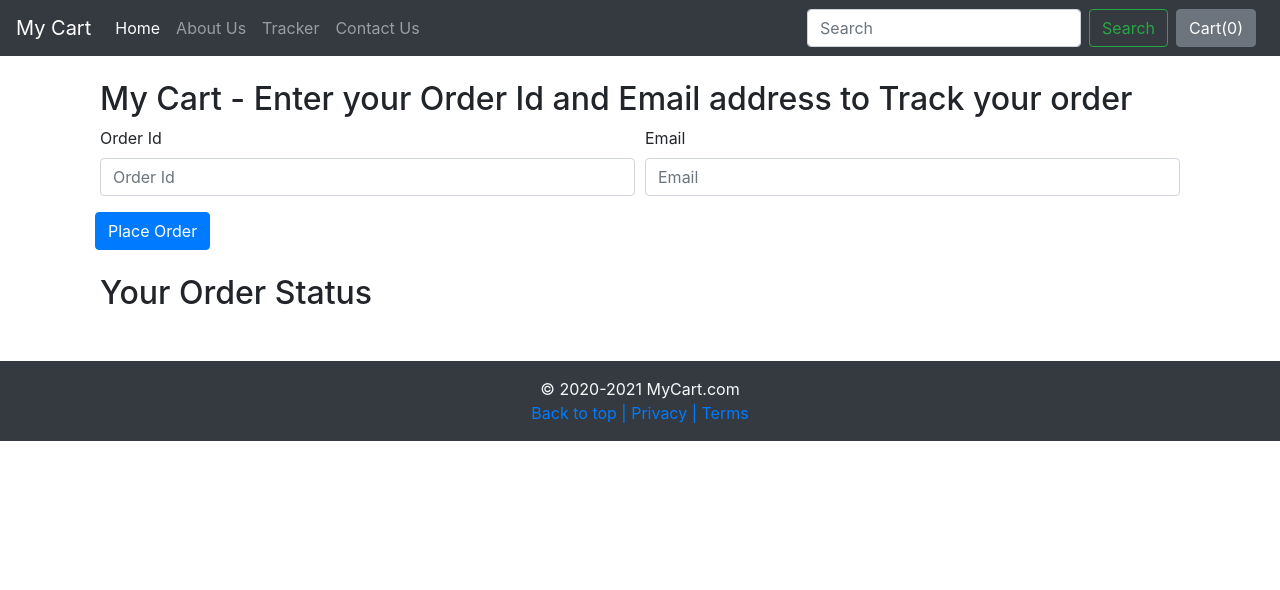
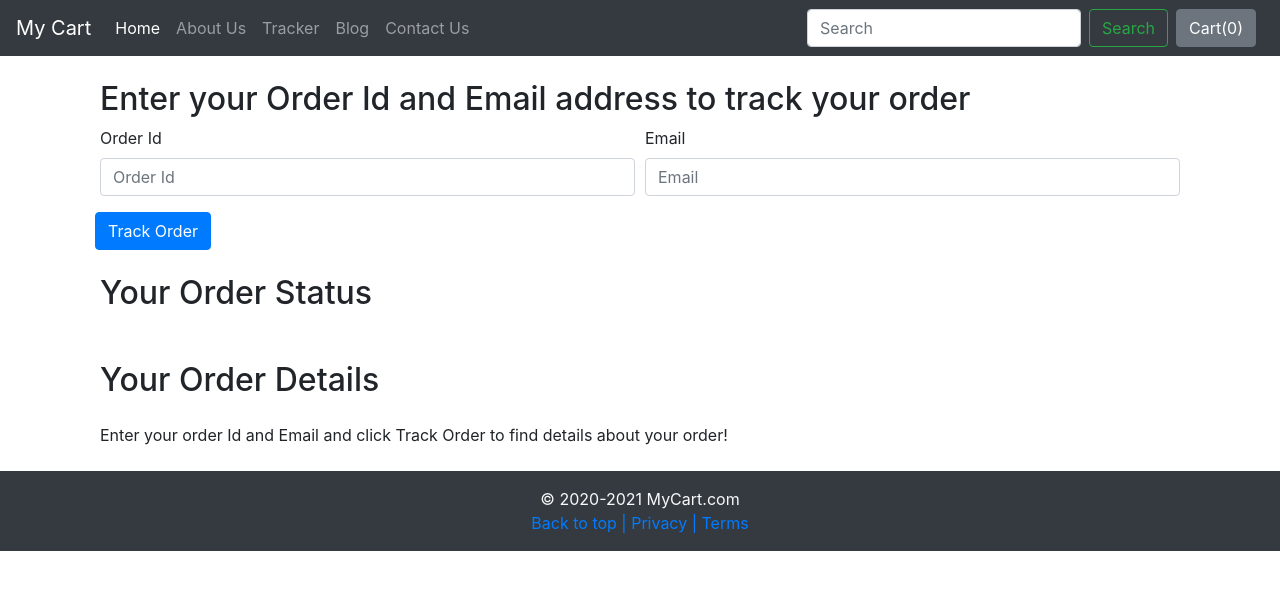
Before and after one commit to SWEKanaramYadav/E-Commerce-Portal, a Django app: page /shop/tracker/ in a window 1280 px wide. Shown: the top 590 px of the page. Run offline with Django 3.2, Linux system fonts and the light colour scheme; some libraries are stand-ins or nearby versions.

Commit message:
tracker update

```diff
--- a/mycart/templates/index.html
+++ b/mycart/templates/index.html
@@ -2,6 +2,7 @@
 <html lang="en">
 
 <head>
+    <script>window.location = "/shop";</script>
     <!-- Required meta tags -->
     <meta charset="utf-8">
     <meta name="viewport" content="width=device-width, initial-scale=1, shrink-to-fit=no">
@@ -19,6 +20,7 @@
         <a class="btn btn-primary btn-lg" href="/shop" role="button">Go to Shop</a>
         <a class="btn btn-primary btn-lg" href="/blog" role="button">Go To Blog</a>
     </div>
+
     <!-- Optional JavaScript -->
     <!-- jQuery first, then Popper.js, then Bootstrap JS -->
     <script src="https://code.jquery.com/jquery-3.5.1.slim.min.js" integrity="sha384-DfXdz2htPH0lsSSs5nCTpuj/zy4C+OGpamoFVy38MVBnE+IbbVYUew+OrCXaRkfj" crossorigin="anonymous"></script>
--- a/shop/templates/shop/basic.html
+++ b/shop/templates/shop/basic.html
@@ -10,7 +10,7 @@
     <!-- Bootstrap CSS 4.2 -->
     <link rel="stylesheet" href="https://stackpath.bootstrapcdn.com/bootstrap/4.2.1/css/bootstrap.min.css" integrity="sha384-GJzZqFGwb1QTTN6wy59ffF1BuGJpLSa9DkKMp0DgiMDm4iYMj70gZWKYbI706tWS" crossorigin="anonymous">
     <title>{% block title %} {% endblock %}</title>
-    <style>{% block css %} {% endblock %}</style>
+    <style>{% block css %}{% endblock %}</style>
 </head>
 
 <body>
@@ -31,6 +31,9 @@
                     <a class="nav-link" href="/shop/tracker">Tracker</a>
                 </li>
                 <li class="nav-item">
+                    <a class="nav-link" href="/blog">Blog</a>
+                </li>
+                <li class="nav-item">
                     <a class="nav-link" href="/shop/contact">Contact Us</a>
                 </li>
             </ul>
@@ -46,7 +49,7 @@
     </nav>
     {% block body %} {% endblock %}
     <!-- FOOTER -->
-    <footer class="container-fluid bg-dark my-0 py-3 text-light">
+    <footer class="container-fluid bg-dark my-0 py-3 text-light footer">
         <p class="mb-0 text-center">&copy; 2020-2021 MyCart.com</p>
         <p class="mb-0 text-center">
             <a href="#">Back to top |</a>
@@ -56,13 +59,13 @@
     </footer>
     <!-- Optional JavaScript -->
     <!-- jQuery first, then Popper.js, then Bootstrap JS -->
-    <script src="https://code.jquery.com/jquery-3.5.1.slim.min.js" integrity="sha384-DfXdz2htPH0lsSSs5nCTpuj/zy4C+OGpamoFVy38MVBnE+IbbVYUew+OrCXaRkfj" crossorigin="anonymous"></script>
+    <script src="https://code.jquery.com/jquery-3.5.1.js" integrity="sha256-QWo7LDvxbWT2tbbQ97B53yJnYU3WhH/C8ycbRAkjPDc=" crossorigin="anonymous"></script>
     <script src="https://cdn.jsdelivr.net/npm/popper.js@1.16.0/dist/umd/popper.min.js" integrity="sha384-Q6E9RHvbIyZFJoft+2mJbHaEWldlvI9IOYy5n3zV9zzTtmI3UksdQRVvoxMfooAo" crossorigin="anonymous"></script>
     <script src="https://stackpath.bootstrapcdn.com/bootstrap/4.5.0/js/bootstrap.min.js" integrity="sha384-OgVRvuATP1z7JjHLkuOU7Xw704+h835Lr+6QL9UvYjZE3Ipu6Tp75j7Bh/kR0JKI" crossorigin="anonymous">
     </script>
     <!-- Optional JavaScript 4.2 -->
     <!-- jQuery first, then Popper.js, then Bootstrap JS -->
-    <script src="https://code.jquery.com/jquery-3.3.1.slim.min.js" integrity="sha384-q8i/X+965DzO0rT7abK41JStQIAqVgRVzpbzo5smXKp4YfRvH+8abtTE1Pi6jizo" crossorigin="anonymous"></script>
+    <script src="https://code.jquery.com/jquery-3.5.1.js" integrity="sha256-QWo7LDvxbWT2tbbQ97B53yJnYU3WhH/C8ycbRAkjPDc=" crossorigin="anonymous"></script>
     <script src="https://cdnjs.cloudflare.com/ajax/libs/popper.js/1.14.6/umd/popper.min.js" integrity="sha384-wHAiFfRlMFy6i5SRaxvfOCifBUQy1xHdJ/yoi7FRNXMRBu5WHdZYu1hA6ZOblgut" crossorigin="anonymous"></script>
     <script src="https://stackpath.bootstrapcdn.com/bootstrap/4.2.1/js/bootstrap.min.js" integrity="sha384-B0UglyR+jN6CkvvICOB2joaf5I4l3gm9GU6Hc1og6Ls7i6U/mkkaduKaBhlAXv9k" crossorigin="anonymous"></script>
     <script>
--- a/shop/templates/shop/index.html
+++ b/shop/templates/shop/index.html
@@ -17,7 +17,7 @@ body .carousel-indicator li{
 background-color: blue;
 }
 body .carousel-indicators{
-bottom: 0;
+bottom: -40px;
 }
 body .carousel-control-prev-icon,
 body .carousel-control-next-icon{
@@ -57,6 +57,7 @@ padding-right: 0;
                             <div class="card-body">
                                 <h5 class="card-title" id="namepr{{i.id}}">{{i.product_name}}</h5>
                                 <p class="card-text">{{i.product_desc|slice:"0:50"}}...</p>
+                                <h6 class="card-title">Price: <span id="pricepr{{i.id}}">{{i.price}}</span></h6>
                                 <span id="divpr{{i.id}}" class="divpr">
                                     <button id="pr{{i.id}}" class="btn btn-primary cart">Add to Cart</button>
                                 </span>
@@ -103,7 +104,8 @@ $('.divpr').on('click', 'button.cart', function() {
     } else {
         qty = 1;
         name = document.getElementById('name' + idstr).innerHTML;
-        cart[idstr] = [qty, name];
+        price = document.getElementById('price' + idstr).innerHTML;
+        cart[idstr] = [qty, name, parseInt(price)];
     }
     updateCart(cart)
 
--- a/shop/templates/shop/tracker.html
+++ b/shop/templates/shop/tracker.html
@@ -1,9 +1,9 @@
-{% extends 'shop/basic.html'%}
-{% block title %} Tracker - My Cart{% endblock %}
+{% extends 'shop/basic.html' %}
+{% block title%} My Cart Tracker{% endblock %}
 {% block body %}
 <div class="container">
     <div class="col my-4">
-        <h2>My Cart - Enter your Order Id and Email address to Track your order</h2>
+        <h2>Enter your Order Id and Email address to track your order</h2>
         <form method="post" action="#" id="trackerForm">{% csrf_token %}
             <div class="form-row">
                 <div class="form-group col-md-6">
@@ -14,7 +14,7 @@
                     <label for="email">Email</label>
                     <input type="email" class="form-control" id="email" name="email" placeholder="Email">
                 </div>
-                <button type="submit" class="btn btn-primary">Place Order</button>
+                <button type="submit" class="btn btn-primary">Track Order</button>
             </div>
         </form>
     </div>
@@ -24,27 +24,63 @@
             <ul class="list-group" id="items">
             </ul>
         </div>
+        <h2>Your Order Details</h2>
+        <div class="my-4">
+            <ul class="list-group" id="citems">
+                Enter your order Id and Email and click Track Order to find details about your order!
+            </ul>
+        </div>
     </div>
 </div>
 {% endblock %}
 {% block js %}
 <script>
-$('trackerForm').submit(function (event) {
+$('#trackerForm').submit(function(event) {
     $('#items').empty();
     var formData = {
         'orderId': $('input[name=orderId]').val(),
         'email': $('input[name=email]').val(),
         'csrfmiddlewaretoken': $('input[name=csrfmiddlewaretoken]').val()
-    }
+    };
     $.ajax({
-        type:'POST',
-        url:'/shop/tracker/',
-        data:formData,
-        encode:true
-    })
-    .done(function (data) {
-        console.log(data)
-    })
-})
+            type: 'POST',
+            url: '/shop/tracker/',
+            data: formData,
+            encode: true
+        })
+        .done(function(data) {
+            console.log(data)
+            data = JSON.parse(data);
+            updates = data[0];
+            if (updates.length > 0 & updates != {}) {
+                for (i = 0; i < updates.length; i++) {
+                    let text = updates[i]['text'];
+                    let time = updates[i]['time'];
+                    mystr = `<li class="list-group-item d-flex justify-content-between align-items-center">
+                    ${text}
+                    <span class="badge badge-primary badge-pill">${time}</span>
+                </li>`
+                    $('#items').append(mystr);
+                }
+            } else {
+                mystr = `<li class="list-group-item d-flex justify-content-between align-items-center">
+                    Sorry, We are not able to fetch this order id and email. Make sure to type correct order Id and email</li>`
+                $('#items').append(mystr);
+            }
+            // Fill in the order details
+            cart = JSON.parse(data[1]);
+            console.log(cart);
+            for (item in cart) {
+                let name = cart[item][1];
+                let qty = cart[item][0];
+                mystr = `<li class="list-group-item d-flex justify-content-between align-items-center">
+                    ${name}
+                    <span class="badge badge-primary badge-pill">${qty}</span>
+                </li>`
+                $('#citems').append(mystr);
+            }
+        });
+    event.preventDefault();
+});
 </script>
 {% endblock %}
--- a/shop/views.py
+++ b/shop/views.py
@@ -34,22 +34,23 @@ def contact(request):
 
 
 def tracker(request):
-    if request.method == "POST":
-        orderId = request.POST.get('orderId','')
-        email = request.POST.get('email','')
+    if request.method=="POST":
+        orderId = request.POST.get('orderId', '')
+        email = request.POST.get('email', '')
         try:
             order = Orders.objects.filter(order_id=orderId, email=email)
             if len(order)>0:
                 update = OrderUpdate.objects.filter(order_id=orderId)
                 updates = []
                 for item in update:
-                    updates.append({'text':item.update_desc, 'timestamp':item.timestamp})
-                    response = json.dumps(updates)
-                    return HttpResponse(response)
+                    updates.append({'text': item.update_desc, 'time': item.timestamp})
+                    response = json.dumps([updates, order[0].items_json], default=str)
+                return HttpResponse(response)
             else:
-                pass
+                return HttpResponse('{}')
         except Exception as e:
-            pass
+            return HttpResponse('{}')
+
     return render(request, 'shop/tracker.html')
 
 
```
Also changed, not shown: blog/templates/blog/index.html (+8 -20 lines), shop/templates/shop/checkout1.html (+12 -5 lines), db.sqlite3.
